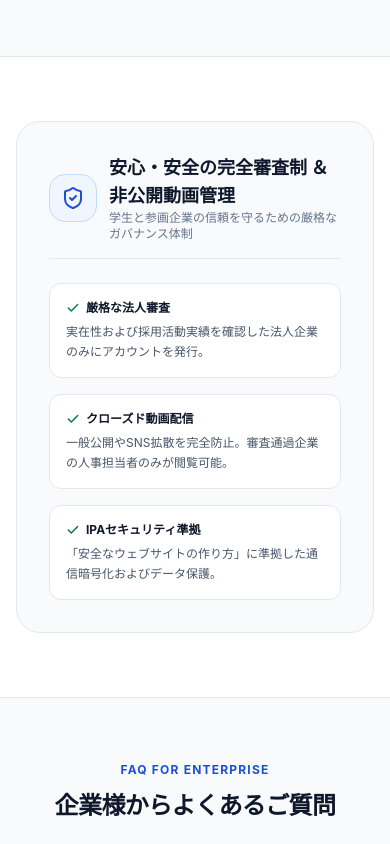
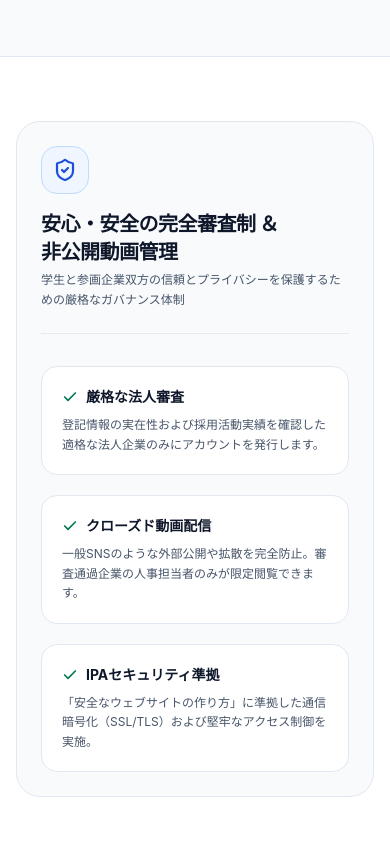
Before and after one commit to nanato0102/jobswipe, a Next.js app: page /for-company in a window 390 px wide. Shown: the part 4320-5164 px from the top of the page. Built offline with nearby package versions, Linux system fonts and the light colour scheme.

Commit message:
fix(company): enhance desktop typography and readability of security section while preserving mobile layout

```diff
--- a/src/app/for-company/page.tsx
+++ b/src/app/for-company/page.tsx
@@ -444,53 +444,59 @@ export default function ForCompanyPage() {
       {/* 5. 安心の法人審査制 ＆ セキュリティ方針 */}
       {/* ========================================================================= */}
       <section className="py-16 sm:py-24 bg-white border-b border-slate-200">
-        <div className="max-w-4xl mx-auto px-4 sm:px-6 lg:px-8 space-y-8">
+        <div className="max-w-5xl mx-auto px-4 sm:px-6 lg:px-8 space-y-8">
           <FadeInView>
-            <div className="bg-slate-50 rounded-3xl border border-slate-200 p-8 sm:p-10 space-y-6">
-              <div className="flex items-center gap-3 border-b border-slate-200 pb-4">
-                <div className="w-12 h-12 rounded-2xl bg-blue-50 text-blue-700 border border-blue-200 flex items-center justify-center flex-shrink-0">
-                  <ShieldCheck className="w-6 h-6" />
+            <div className="bg-slate-50 rounded-3xl border border-slate-200 p-6 sm:p-10 lg:p-12 space-y-8 shadow-xs">
+              <div className="flex flex-col sm:flex-row sm:items-center gap-4 border-b border-slate-200/80 pb-6">
+                <div className="w-12 h-12 sm:w-14 sm:h-14 rounded-2xl bg-blue-50 text-blue-700 border border-blue-200 flex items-center justify-center flex-shrink-0 shadow-2xs">
+                  <ShieldCheck className="w-6 h-6 sm:w-7 sm:h-7 stroke-[2.2]" />
                 </div>
-                <div>
-                  <h3 className="text-lg sm:text-xl font-black text-slate-900">
+                <div className="space-y-1">
+                  <h3 className="text-xl sm:text-2xl lg:text-3xl font-black text-slate-900 tracking-tight">
                     <span className="inline-block">安心・安全の完全審査制 ＆</span>
                     <span className="inline-block">非公開動画管理</span>
                   </h3>
-                  <p className="text-xs text-slate-500">
-                    学生と参画企業の信頼を守るための厳格なガバナンス体制
+                  <p className="text-xs sm:text-sm lg:text-base text-slate-600 leading-relaxed">
+                    学生と参画企業双方の信頼とプライバシーを保護するための厳格なガバナンス体制
                   </p>
                 </div>
               </div>
 
-              <div className="grid sm:grid-cols-3 gap-4 text-xs">
-                <div className="p-4 bg-white rounded-xl border border-slate-200 space-y-1.5 shadow-2xs">
-                  <span className="font-bold text-slate-900 flex items-center gap-1.5">
-                    <Check className="w-3.5 h-3.5 text-emerald-700 stroke-[2.5]" />
+              <div className="grid sm:grid-cols-3 gap-5">
+                <div className="p-5 sm:p-6 bg-white rounded-2xl border border-slate-200 space-y-2.5 shadow-2xs flex flex-col justify-between">
+                  <div className="space-y-2">
+                    <span className="font-bold text-slate-900 text-sm sm:text-base flex items-center gap-2">
+                      <Check className="w-4 h-4 text-emerald-700 stroke-[2.5] flex-shrink-0" />
                       <span>厳格な法人審査</span>
                     </span>
-                  <p className="text-slate-600 leading-relaxed">
-                    実在性および採用活動実績を確認した法人企業のみにアカウントを発行。
+                    <p className="text-xs sm:text-sm text-slate-600 leading-relaxed">
+                      登記情報の実在性および採用活動実績を確認した適格な法人企業のみにアカウントを発行します。
                     </p>
                   </div>
+                </div>
 
-                <div className="p-4 bg-white rounded-xl border border-slate-200 space-y-1.5 shadow-2xs">
-                  <span className="font-bold text-slate-900 flex items-center gap-1.5">
-                    <Check className="w-3.5 h-3.5 text-emerald-700 stroke-[2.5]" />
+                <div className="p-5 sm:p-6 bg-white rounded-2xl border border-slate-200 space-y-2.5 shadow-2xs flex flex-col justify-between">
+                  <div className="space-y-2">
+                    <span className="font-bold text-slate-900 text-sm sm:text-base flex items-center gap-2">
+                      <Check className="w-4 h-4 text-emerald-700 stroke-[2.5] flex-shrink-0" />
                       <span>クローズド動画配信</span>
                     </span>
-                  <p className="text-slate-600 leading-relaxed">
-                    一般公開やSNS拡散を完全防止。審査通過企業の人事担当者のみが閲覧可能。
+                    <p className="text-xs sm:text-sm text-slate-600 leading-relaxed">
+                      一般SNSのような外部公開や拡散を完全防止。審査通過企業の人事担当者のみが限定閲覧できます。
                     </p>
                   </div>
+                </div>
 
-                <div className="p-4 bg-white rounded-xl border border-slate-200 space-y-1.5 shadow-2xs">
-                  <span className="font-bold text-slate-900 flex items-center gap-1.5">
-                    <Check className="w-3.5 h-3.5 text-emerald-700 stroke-[2.5]" />
+                <div className="p-5 sm:p-6 bg-white rounded-2xl border border-slate-200 space-y-2.5 shadow-2xs flex flex-col justify-between">
+                  <div className="space-y-2">
+                    <span className="font-bold text-slate-900 text-sm sm:text-base flex items-center gap-2">
+                      <Check className="w-4 h-4 text-emerald-700 stroke-[2.5] flex-shrink-0" />
                       <span>IPAセキュリティ準拠</span>
                     </span>
-                  <p className="text-slate-600 leading-relaxed">
-                    「安全なウェブサイトの作り方」に準拠した通信暗号化およびデータ保護。
+                    <p className="text-xs sm:text-sm text-slate-600 leading-relaxed">
+                      「安全なウェブサイトの作り方」に準拠した通信暗号化（SSL/TLS）および堅牢なアクセス制御を実施。
                     </p>
+                  </div>
                 </div>
               </div>
             </div>
```
Lines whose indentation alone changed are shown as unchanged.
